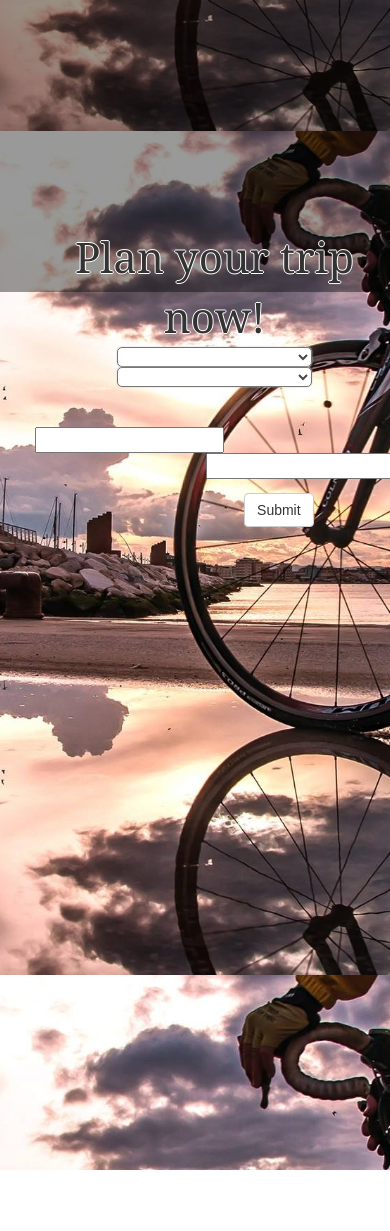
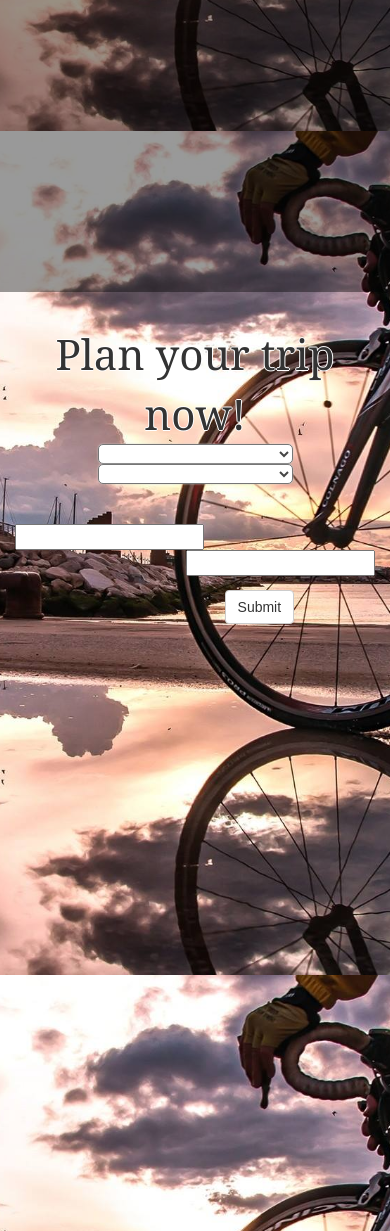
Before and after one commit to wingkicwk/group-20, a Flask app: page / in a window 390 px wide; the page is wider, and only the part inside the window is pictured. Shown: the part 713-1944 px from the top of that part. Before the commit the page ends 1883 px from the top of that part, so only its background shows below. Run offline with Flask 2, Linux system fonts and the light colour scheme; lists and menus that the app fills with data are empty; some libraries are stand-ins or nearby versions.

Commit message:
test responsive

```diff
--- a/web/static/index.css
+++ b/web/static/index.css
@@ -196,9 +196,10 @@ tbody>tr>:nth-child(2){
 
   @media only screen and (max-width:620px) {
       /* For mobile phones: */
-      .chart, #dropdownWarp{
+      .chart,#wrap, #dropdownWarp{
           display: block;
           width: 100%;
+          margin: 0;
       }
       #googlemap, #weather,#chart_div,#chart_div_hour,#chart_div_week, #chart_div_predictFrom, #chart_div_predictTo{
           width: 100%;
@@ -207,7 +208,8 @@ tbody>tr>:nth-child(2){
           width: 50%;
       }
       #dropdownWarp{
+
           position: relative;
-          margin-top:2%;
+          margin-top:30%;
       }
   }
```
